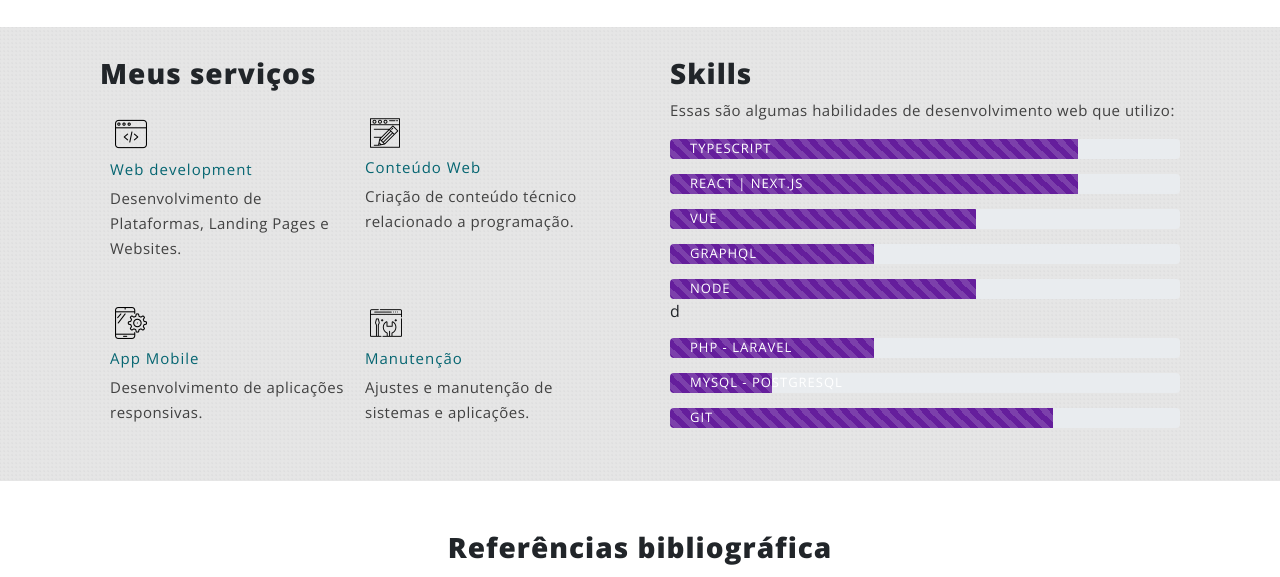
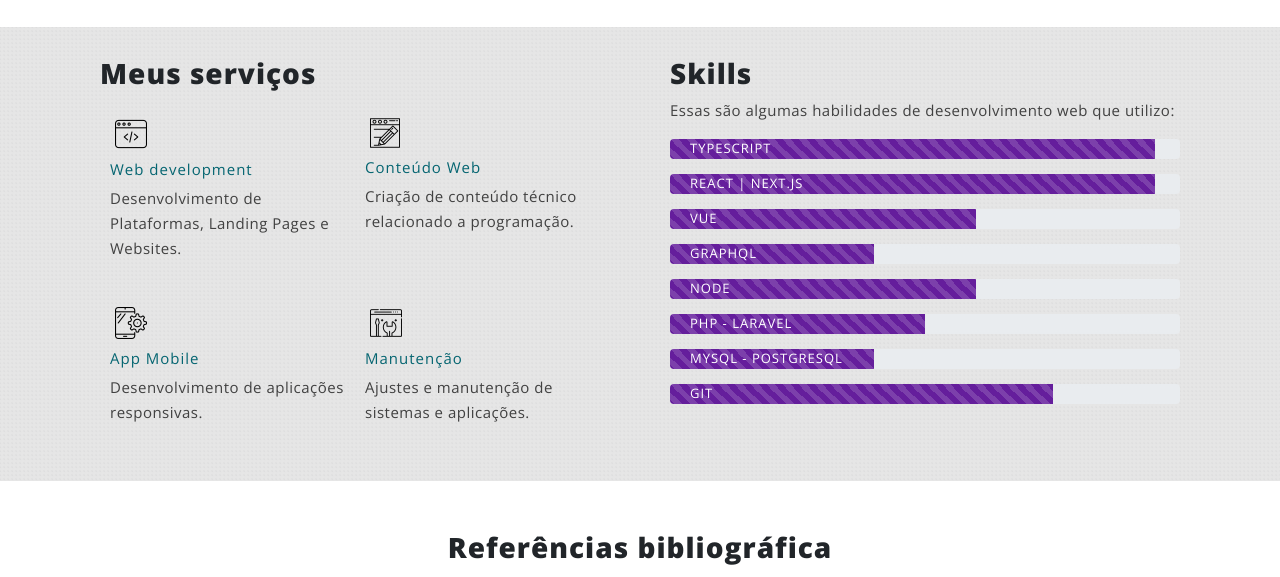
Before and after one commit to Icegreeen/icegreen, a website: page index.html in a window 1280 px wide. Shown: the part 1240-1817 px from the top of the page. Drawn offline with nearby package versions, Linux system fonts and the light colour scheme.

Commit message:
Update index.html

```diff
--- a/index.html
+++ b/index.html
@@ -142,10 +142,10 @@
                     </div>
                     <div class="skills__progress">
                         <div class="progress">
-                            <div class="progress-bar progress-bar-striped progress-bar-animated" role="progressbar" aria-valuenow="75" aria-valuemin="0" aria-valuemax="100" style="width: 80%">Typescript</div>
+                            <div class="progress-bar progress-bar-striped progress-bar-animated" role="progressbar" aria-valuenow="75" aria-valuemin="0" aria-valuemax="100" style="width: 95%">Typescript</div>
                         </div>
                         <div class="progress">
-                            <div class="progress-bar progress-bar-striped progress-bar-animated" role="progressbar" aria-valuenow="75" aria-valuemin="0" aria-valuemax="100" style="width: 80%">React | Next.js</div>
+                            <div class="progress-bar progress-bar-striped progress-bar-animated" role="progressbar" aria-valuenow="75" aria-valuemin="0" aria-valuemax="100" style="width: 95%">React | Next.js</div>
                         </div>
                         <div class="progress">
                             <div class="progress-bar progress-bar-striped progress-bar-animated" role="progressbar" aria-valuenow="75" aria-valuemin="0" aria-valuemax="100" style="width: 60%">Vue</div>
@@ -155,12 +155,12 @@
                         </div>
                         <div class="progress">
                             <div class="progress-bar progress-bar-striped progress-bar-animated" role="progressbar" aria-valuenow="75" aria-valuemin="0" aria-valuemax="100" style="width: 60%">Node</div>
-                        </div>d
-                        <div class="progress">
-                            <div class="progress-bar progress-bar-striped progress-bar-animated" role="progressbar" aria-valuenow="75" aria-valuemin="0" aria-valuemax="100" style="width: 40%">Php - Laravel</div>
                         </div>
                         <div class="progress">
-                            <div class="progress-bar progress-bar-striped progress-bar-animated" role="progressbar" aria-valuenow="75" aria-valuemin="0" aria-valuemax="100" style="width: 20%">MySQL - PostgreSQL</div>
+                            <div class="progress-bar progress-bar-striped progress-bar-animated" role="progressbar" aria-valuenow="75" aria-valuemin="0" aria-valuemax="100" style="width: 50%">Php - Laravel</div>
+                        </div>
+                        <div class="progress">
+                            <div class="progress-bar progress-bar-striped progress-bar-animated" role="progressbar" aria-valuenow="75" aria-valuemin="0" aria-valuemax="100" style="width: 40%">MySQL - PostgreSQL</div>
                         </div>
                     </div>
                     <div class="progress">
```
